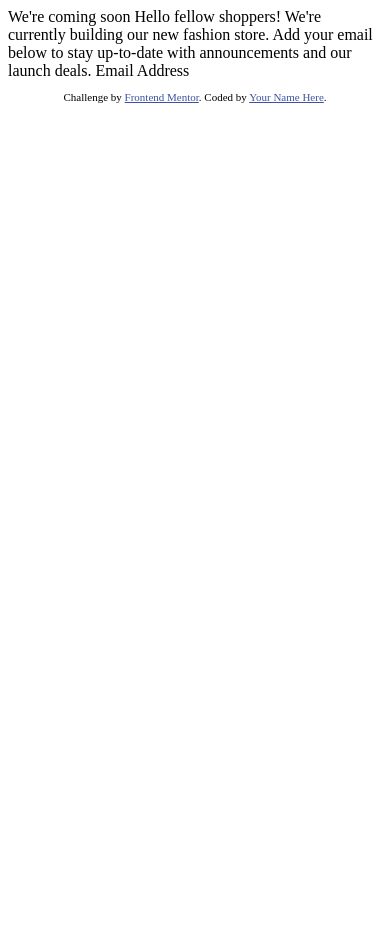
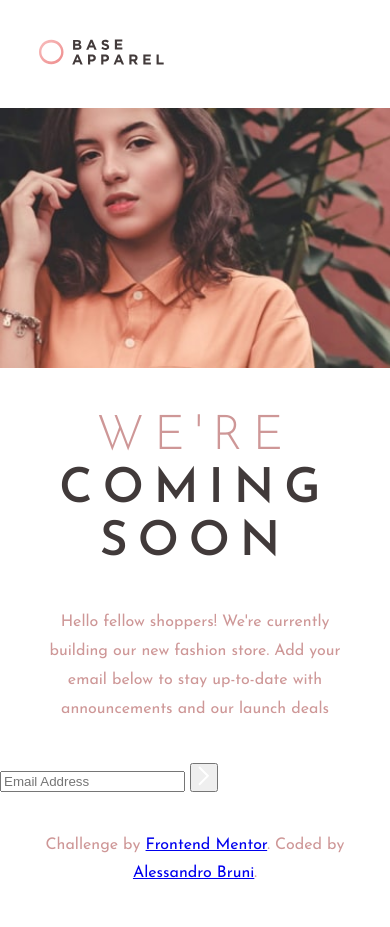
Before and after one commit to Askanders/Coming_Soon_Landing_Page, a plain HTML site: page index.html in a window 390 px wide. Before the commit the page ends 844 px from the top, so only its background shows below. Drawn offline with Linux system fonts and the light colour scheme.

Commit message:
half mobile page done

```diff
--- a/index.html
+++ b/index.html
@@ -1,32 +1,63 @@
 <!DOCTYPE html>
 <html lang="en">
   <head>
-  <meta charset="UTF-8">
-  <meta name="viewport" content="width=device-width, initial-scale=1.0"> <!-- displays site properly based on user's device -->
+    <meta charset="UTF-8" />
+    <meta name="viewport" content="width=device-width, initial-scale=1.0" />
 
-  <link rel="icon" type="image/png" sizes="32x32" href="./images/favicon-32x32.png">
+    <link
+      rel="icon"
+      type="image/png"
+      sizes="32x32"
+      href="./images/favicon-32x32.png"
+    />
+
+    <link rel="stylesheet" href="style/style.css" />
+
+    <link
+      href="https://fonts.googleapis.com/css?family=Josefin+Sans:300,400,600&display=swap"
+      rel="stylesheet"
+    />
 
     <title>Frontend Mentor | Base Apparel coming soon page</title>
-
-  <!-- Feel free to remove these styles or customise in your own stylesheet 👍 -->
-  <style>
-    .attribution { font-size: 11px; text-align: center; }
-    .attribution a { color: hsl(228, 45%, 44%); }
-  </style>
   </head>
   <body>
-
-  We're coming soon
-
+    <header>
+      <img src="./images/logo.svg" alt="logo-image" class="logo" width="40%" />
+    </header>
+    <img
+      src="./images/hero-mobile.jpg"
+      alt="image-of-model"
+      class="showcase"
+      width="100%"
+    />
+    <section class="main">
+      <h1>
+        <span>WE'RE</span>
+        COMING SOON
+      </h1>
+      <p>
         Hello fellow shoppers! We're currently building our new fashion store.
-  Add your email below to stay up-to-date with announcements and our launch deals.
-
-  Email Address
-
+        Add your email below to stay up-to-date with announcements and our
+        launch deals
+      </p>
+    </section>
+    <form action="/" method="post">
+      <input
+        type="email"
+        name="email"
+        id="email"
+        required
+        placeholder="Email Address"
+        required
+      />
+      <button type="submit"><img src="/images/icon-arrow.svg" alt="" /></button>
+    </form>
     <footer>
       <p class="attribution">
-      Challenge by <a href="https://www.frontendmentor.io?ref=challenge" target="_blank">Frontend Mentor</a>.
-      Coded by <a href="#">Your Name Here</a>.
+        Challenge by
+        <a href="https://www.frontendmentor.io?ref=challenge" target="_blank"
+          >Frontend Mentor</a
+        >. Coded by <a href="#">Alessandro Bruni</a>.
       </p>
     </footer>
   </body>
--- /dev/null
+++ b/style/style.css
@@ -0,0 +1,70 @@
+:root {
+  /* COLORS */
+
+  /* Primary */
+  --soft-red: hsl(0, 93%, 68%);
+  --desaturated-red: hsl(0, 36%, 70%);
+
+  /* Neutral */
+  --dark-grayish-red: hsl(0, 6%, 24%);
+
+  /* Gradients */
+  --primary-gradient: linear-gradient(
+    135deg,
+    hsl(0, 0%, 100%),
+    hsl(0, 100%, 98%)
+  );
+  --secondary-gradient: linear-gradient(
+    135deg,
+    hsl(0, 80%, 86%),
+    hsl(0, 74%, 74%)
+  );
+
+  /* FONTS */
+
+  /* Font Family */
+  --main-font-family: "Josefin Sans", sans-serif;
+
+  /* Font Weights */
+  --light: 300;
+  --regular: 400;
+  --bold: 600;
+}
+
+body {
+  font-family: var(--main-font-family);
+  margin: 0;
+}
+
+header {
+  padding: 10%;
+}
+
+h1 {
+  padding: 10% 10% 0;
+  font-size: 3rem;
+  font-weight: var(--bold);
+  text-align: center;
+  line-height: 1.1;
+  letter-spacing: 10px;
+  color: var(--dark-grayish-red);
+  margin: 0;
+}
+
+h1 span {
+  font-weight: var(--light);
+  color: var(--desaturated-red);
+}
+
+p {
+  padding: 10%;
+  text-align: center;
+  line-height: 1.8;
+  font-size: 1rem;
+  margin: 0;
+  color: var(--desaturated-red);
+}
+
+img.showcase {
+  margin: 0;
+}
```
Lines whose indentation alone changed are shown as unchanged.
